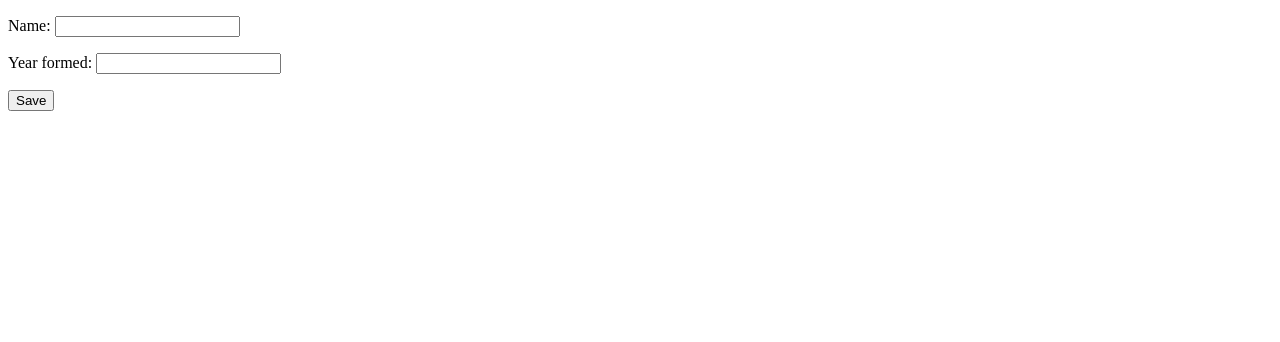
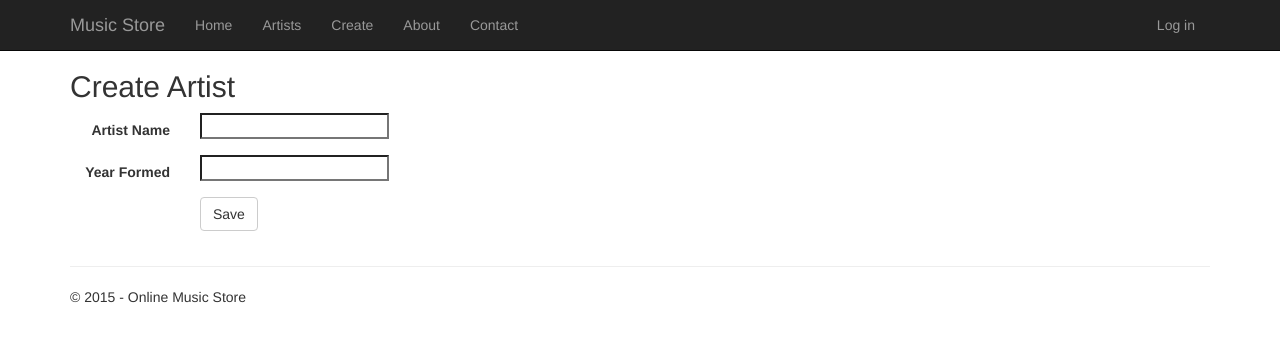
Before and after one commit to sachinpali146/testingMusic, a Django app: page /artists/create in a window 1280 px wide. Shown: the top 342 px of the page. Run offline with Django 3.2, Linux system fonts and the light colour scheme; some libraries are stand-ins or nearby versions.

Commit message:
31/08/2015

```diff
--- a/Music/urls.py
+++ b/Music/urls.py
@@ -16,8 +16,8 @@ urlpatterns = patterns('',
 
     url(r'^artists$', 'app.views.artists', name='artists'),
     url(r'^artists/create$', 'app.views.artistcreate', name='artistcreate'),
-    url(r'^artists/(?P<id>\d+)$', 'app.views.artistdetails', name='artistdetails'),
-    #url(r'^artists/(?P<name>[A-Za-z]+)$', 'app.views.artistdetails', name='artistdetails'),
+    #url(r'^artists/(?P<id>\d+)$', 'app.views.artistdetails', name='artistdetails'),
+    url(r'^artists/(?P<name>[A-Za-z0-9]+)$', 'app.views.artistdetails', name='artistdetails'),
 
     url(r'^$', 'app.views.home', name='home'),
     url(r'^contact$', 'app.views.contact', name='contact'),
--- a/app/templates/app/artists.html
+++ b/app/templates/app/artists.html
@@ -6,7 +6,7 @@
     {% for artist in artists %}
         <div class="row">
             <div class="col-md-3">
-                <a href="/artists/{{ artist.id }}">
+                <a href="/artists/{{ artist.name }}">
                     {{ artist.name }}
                 </a>
             </div>
--- a/app/templates/app/contact.html
+++ b/app/templates/app/contact.html
@@ -6,7 +6,7 @@
 <h3>{{ message }}</h3>
 
 <address>
-    One Microsoft Way<br />
+    Music Store<br />
     Redmond, WA 98052-6399<br />
     <abbr title="Phone">P:</abbr>
     425.555.0100
--- a/app/templates/app/create.html
+++ b/app/templates/app/create.html
@@ -1,15 +1,36 @@
-<!DOCTYPE html>
+{% extends "app/layout.html" %}
 
-<html lang="en" xmlns="http://www.w3.org/1999/xhtml">
-<head>
-    <meta charset="utf-8" />
-    <title></title>
-</head>
-<body>
-    <form method="post">
+{% block content %}
+<h2>{{ title }}</h2>
+<div class="row">
+    <div class="col-md-8">
+        <section id="loginForm">
+    <form method="post" class="form-horizontal">
         {% csrf_token %}
-        {{ form.as_p }}
-        <button type="submit">Save</button>
-    </form>
-</body>
-</html>
+        <div class="form-group">
+                    <label for="id_name" class="col-md-2 control-label">Artist Name</label>
+                    <div class="col-md-10">
+                        {{ form.name }}
+                    </div>
+         </div>
+
+                <div class="form-group">
+                    <label for="id_year_formed" class="col-md-2 control-label">Year Formed</label>
+                    <div class="col-md-10">
+                        {{ form.year_formed }}
+                    </div>
+                </div>
+                <div class="form-group">
+                    <div class="col-md-offset-2 col-md-10">
+                        <input type="hidden" name="next" value="/" />
+                        <input type="submit" value="Save" class="btn btn-default" />
+                    </div>
+                </div>
+                {% if forms.error %}
+                <p class="validation-summary-errors">Please enter a correct user name and password.</p>
+                {% endif %}
+     </form>
+             </section>
+    </div>
+    </div>
+{% endblock %}
--- a/app/templates/app/layout.html
+++ b/app/templates/app/layout.html
@@ -24,6 +24,8 @@
             <div class="navbar-collapse collapse">
                 <ul class="nav navbar-nav">
                     <li><a href="{% url 'home' %}">Home</a></li>
+                    <li><a href="{% url 'artists' %}">Artists</a></li>
+                    <li><a href="{% url 'artistcreate' %}">Create</a></li>
                     <li><a href="{% url 'about' %}">About</a></li>
                     <li><a href="{% url 'contact' %}">Contact</a></li>
                 </ul>
--- a/app/views.py
+++ b/app/views.py
@@ -12,20 +12,25 @@ from app.models import *;
 def artistcreate(request):
     if request.method == "GET":
         form = ArtistForm();
-        return render(request, 'app/create.html', { 'form':form });
+        return render(request, 'app/create.html', { 'form':form ,'title':'Create Artist',
+                'year':datetime.now().year,});
     elif request.method == "POST":
         form = ArtistForm(request.POST);
-        form.save();
-        return HttpResponseRedirect('/artists');
+        if form.is_valid():
+            form.save();
+            return HttpResponseRedirect('/artists');
+        else:
+            return HttpResponse(status=406)
+
 
 def artists(request):
     #return HttpResponse('<html><head><title>Hello, Django!</title></head><body><h1>Hello, Django</h1></body></html>');
     artists = Artist.objects.all();
-    return render_to_response('app/artists.html', { 'artists': artists });
+    return render_to_response('app/artists.html', { 'artists': artists,'year':datetime.now().year, });
 
-def artistdetails(request, id):
-    artist = Artist.objects.get(pk = id);
-    return render_to_response('app/artistdetails.html', { 'artist': artist });
+def artistdetails(request, name):
+    artist = Artist.objects.get(name = name);
+    return render_to_response('app/artistdetails.html', { 'artist': artist,'year':datetime.now().year, });
 
 def home(request):
     """Renders the home page."""
@@ -49,7 +54,7 @@ def contact(request):
         context_instance = RequestContext(request,
         {
             'title':'Contact',
-            'message':'Your contact page.',
+            'message':'Online Music Directory.',
             'year':datetime.now().year,
         })
     )
@@ -63,7 +68,7 @@ def about(request):
         context_instance = RequestContext(request,
         {
             'title':'About',
-            'message':'Your application description page.',
+            'message':'Online Music Directory.',
             'year':datetime.now().year,
         })
     )
```
Also changed, not shown: app/templates/app/artistdetails.html (+13 -11 lines), db.sqlite3.
